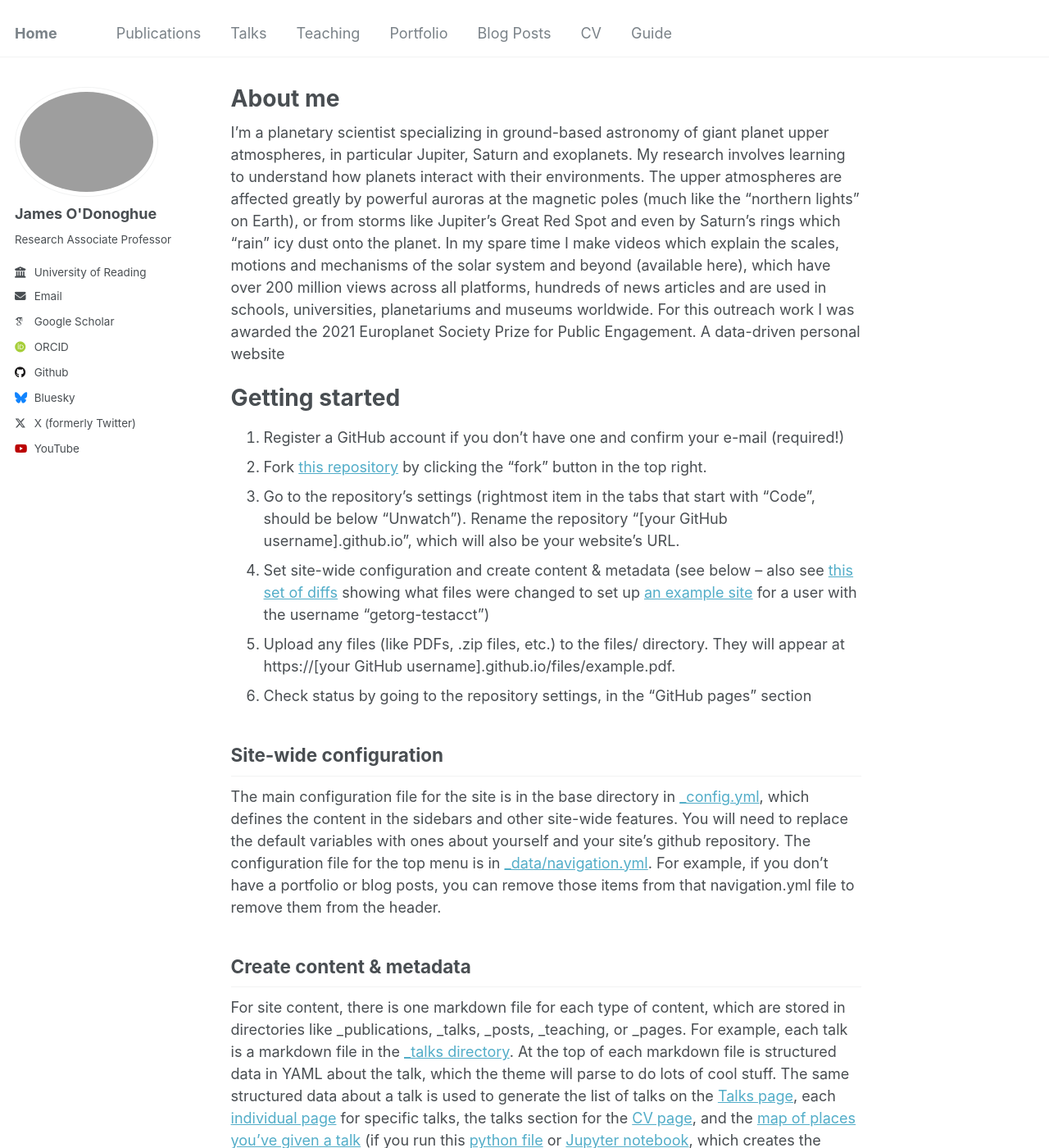
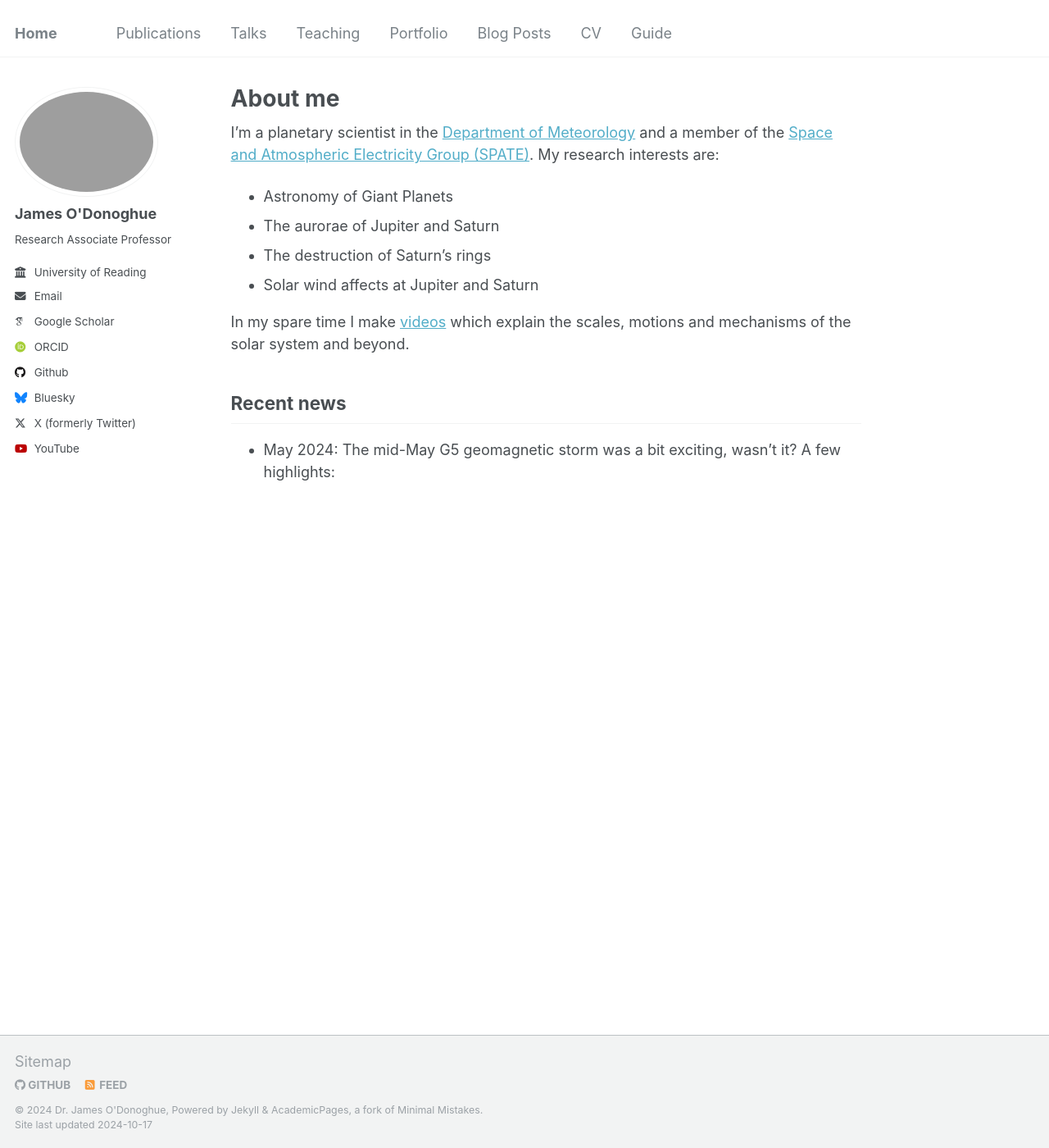
Before and after one commit to odonoghuespace/odonoghuespace.github.io, a Jekyll site: the page built from _pages/about.md, in a window 1280 px wide and 1400 px high. Shown: the whole window at 82% size. Built offline with Jekyll 4.4.1, drawn with Linux system fonts in a browser that asks for light colours; some web fonts are replaced; some of the changed text lies outside the part shown.

Commit message:
Update about.md

```diff
--- a/_pages/about.md
+++ b/_pages/about.md
@@ -7,40 +7,15 @@ redirect_from:
   - /about.html
 ---
 
-I'm a planetary scientist specializing in ground-based astronomy of giant planet upper atmospheres, in particular Jupiter, Saturn and exoplanets. My research involves learning to understand how planets interact with their environments. The upper atmospheres are affected greatly by powerful auroras at the magnetic poles (much like the "northern lights" on Earth), or from storms like Jupiter's Great Red Spot and even by Saturn's rings which "rain" icy dust onto the planet.
-In my spare time I make videos which explain the scales, motions and mechanisms of the solar system and beyond (available here), which have over 200 million views across all platforms, hundreds of news articles and are used in schools, universities, planetariums and museums worldwide. For this outreach work I was awarded the 2021 Europlanet Society Prize for Public Engagement.
-A data-driven personal website
+I'm a planetary scientist in the [Department of Meteorology](https://research.reading.ac.uk/meteorology/ "Department of Meteorology") and a member of the [Space and Atmospheric Electricity Group (SPATE)](https://research.reading.ac.uk/met-spate/). My research interests are:
 
+* Astronomy of Giant Planets
+* The aurorae of Jupiter and Saturn
+* The destruction of Saturn's rings
+* Solar wind affects at Jupiter and Saturn
 
-Getting started
-======
-1. Register a GitHub account if you don't have one and confirm your e-mail (required!)
-1. Fork [this repository](https://github.com/academicpages/academicpages.github.io) by clicking the "fork" button in the top right.
-1. Go to the repository's settings (rightmost item in the tabs that start with "Code", should be below "Unwatch"). Rename the repository "[your GitHub username].github.io", which will also be your website's URL.
-1. Set site-wide configuration and create content & metadata (see below -- also see [this set of diffs](http://archive.is/3TPas) showing what files were changed to set up [an example site](https://getorg-testacct.github.io) for a user with the username "getorg-testacct")
-1. Upload any files (like PDFs, .zip files, etc.) to the files/ directory. They will appear at https://[your GitHub username].github.io/files/example.pdf.
-1. Check status by going to the repository settings, in the "GitHub pages" section
+In my spare time I make [videos]([https://youtube.com](https://www.youtube.com/@Interplanetary)) which explain the scales, motions and mechanisms of the solar system and beyond.
 
-Site-wide configuration
-------
-The main configuration file for the site is in the base directory in [_config.yml](https://github.com/academicpages/academicpages.github.io/blob/master/_config.yml), which defines the content in the sidebars and other site-wide features. You will need to replace the default variables with ones about yourself and your site's github repository. The configuration file for the top menu is in [_data/navigation.yml](https://github.com/academicpages/academicpages.github.io/blob/master/_data/navigation.yml). For example, if you don't have a portfolio or blog posts, you can remove those items from that navigation.yml file to remove them from the header.
+## Recent news
 
-Create content & metadata
-------
-For site content, there is one markdown file for each type of content, which are stored in directories like _publications, _talks, _posts, _teaching, or _pages. For example, each talk is a markdown file in the [_talks directory](https://github.com/academicpages/academicpages.github.io/tree/master/_talks). At the top of each markdown file is structured data in YAML about the talk, which the theme will parse to do lots of cool stuff. The same structured data about a talk is used to generate the list of talks on the [Talks page](https://academicpages.github.io/talks), each [individual page](https://academicpages.github.io/talks/2012-03-01-talk-1) for specific talks, the talks section for the [CV page](https://academicpages.github.io/cv), and the [map of places you've given a talk](https://academicpages.github.io/talkmap.html) (if you run this [python file](https://github.com/academicpages/academicpages.github.io/blob/master/talkmap.py) or [Jupyter notebook](https://github.com/academicpages/academicpages.github.io/blob/master/talkmap.ipynb), which creates the HTML for the map based on the contents of the _talks directory).
-
-**Markdown generator**
-
-I have also created [a set of Jupyter notebooks](https://github.com/academicpages/academicpages.github.io/tree/master/markdown_generator
-) that converts a CSV containing structured data about talks or presentations into individual markdown files that will be properly formatted for the Academic Pages template. The sample CSVs in that directory are the ones I used to create my own personal website at stuartgeiger.com. My usual workflow is that I keep a spreadsheet of my publications and talks, then run the code in these notebooks to generate the markdown files, then commit and push them to the GitHub repository.
-
-How to edit your site's GitHub repository
-------
-Many people use a git client to create files on their local computer and then push them to GitHub's servers. If you are not familiar with git, you can directly edit these configuration and markdown files directly in the github.com interface. Navigate to a file (like [this one](https://github.com/academicpages/academicpages.github.io/blob/master/_talks/2012-03-01-talk-1.md) and click the pencil icon in the top right of the content preview (to the right of the "Raw | Blame | History" buttons). You can delete a file by clicking the trashcan icon to the right of the pencil icon. You can also create new files or upload files by navigating to a directory and clicking the "Create new file" or "Upload files" buttons.
-
-Example: editing a markdown file for a talk
-![Editing a markdown file for a talk](/images/editing-talk.png)
-
-For more info
-------
-More info about configuring Academic Pages can be found in [the guide](https://academicpages.github.io/markdown/). The [guides for the Minimal Mistakes theme](https://mmistakes.github.io/minimal-mistakes/docs/configuration/) (which this theme was forked from) might also be helpful.
+* May 2024: The mid-May G5 geomagnetic storm was a bit exciting, wasn't it? A few highlights:
```
